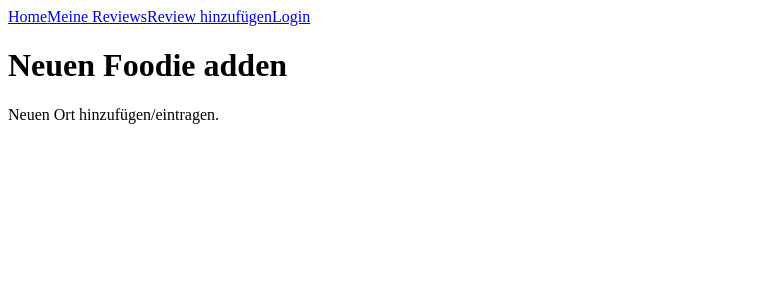
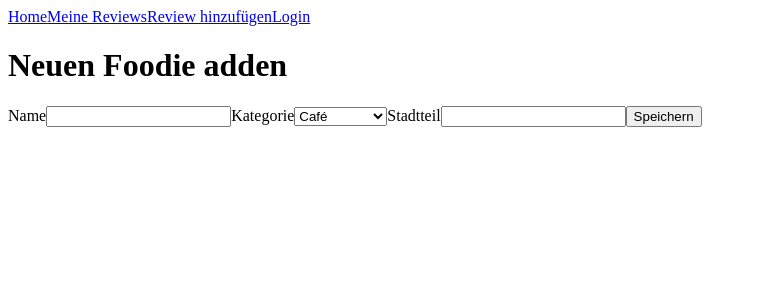
Before and after one commit to DaniaM16/foodiefeed-frontend, an Angular app: page /add-review in a window 1280 px wide. Shown: the top 300 px of the page, without its empty margins (0-757 px from the left). Built offline with nearby package versions, Linux system fonts and the light colour scheme.

Commit message:
Kategorie und Stadtteil erweitert

```diff
--- a/src/app/add-review/add-review.html
+++ b/src/app/add-review/add-review.html
@@ -1,2 +1,22 @@
 <h1>Neuen Foodie adden</h1>
-<p>Neuen Ort hinzufügen/eintragen.</p>
+
+<form>
+    <label for="name"> Name</label>
+    <input type="text" id="name" name="name">
+
+    <label for="category">Kategorie</label>
+    <select id="category" name="category">
+<option value="cafe">Café</option>
+<option value="restaurant">Restaurant</option>
+<option value="bar">Bar</option>
+<option value="studyplace">Studyplace</option>
+<option value="fastfoodie">Fast Foodie</option>
+<option value="sonstiges">Sonstiges</option>
+    </select>
+
+<label for="district">Stadtteil</label>
+<input type="text" id="district" name="district">
+
+
+    <button type="submit">Speichern</button>
+</form>
--- a/src/app/navbar/navbar.html
+++ b/src/app/navbar/navbar.html
@@ -1,6 +1,6 @@
 <nav>
 <a routerLink="/">Home</a>
 <a routerLink="/reviews">Meine Reviews</a>
-<a routerLink="/add-reviews">Review hinzufügen</a>
+<a routerLink="/add-review">Review hinzufügen</a>
 <a routerLink="/login">Login</a>
 </nav>
```
